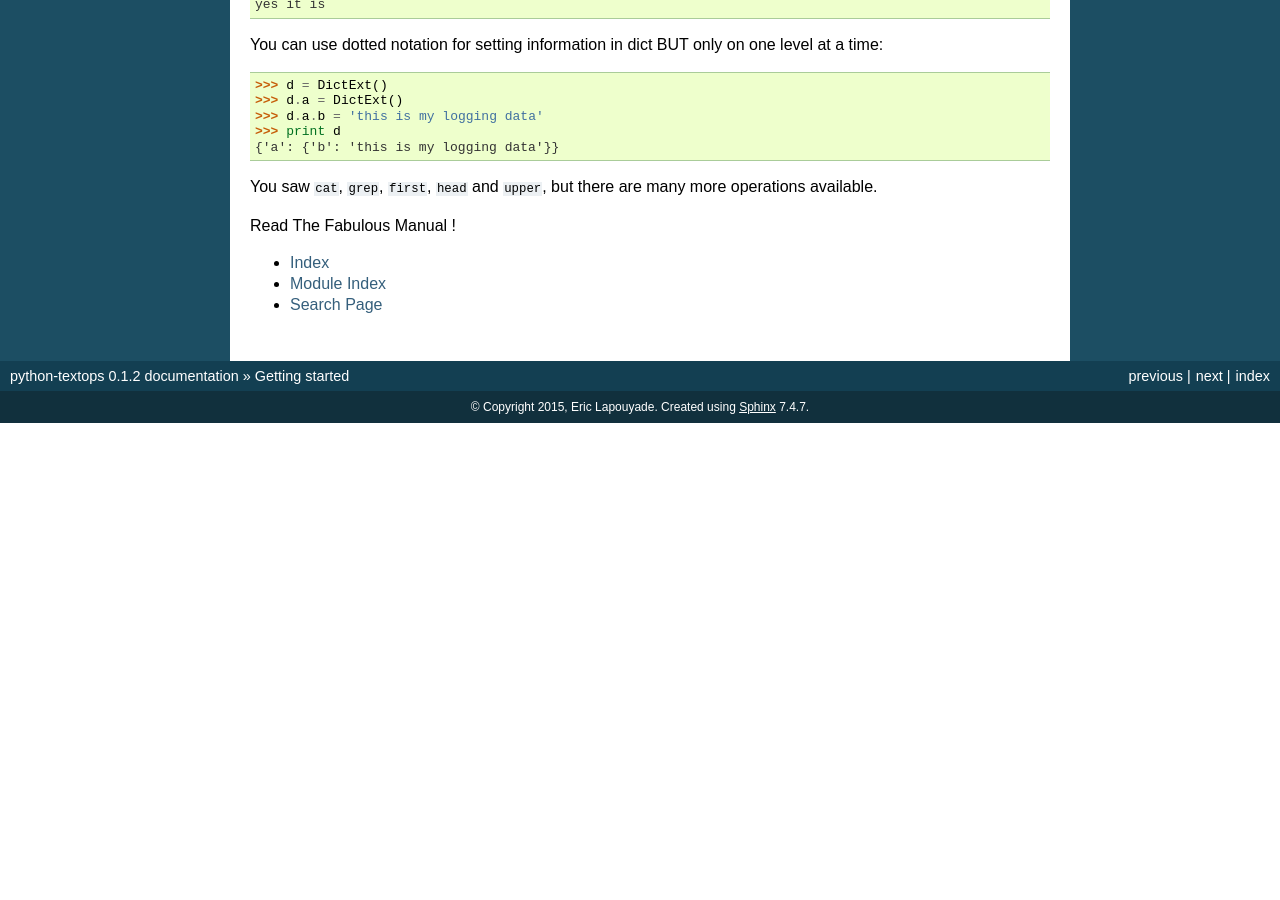
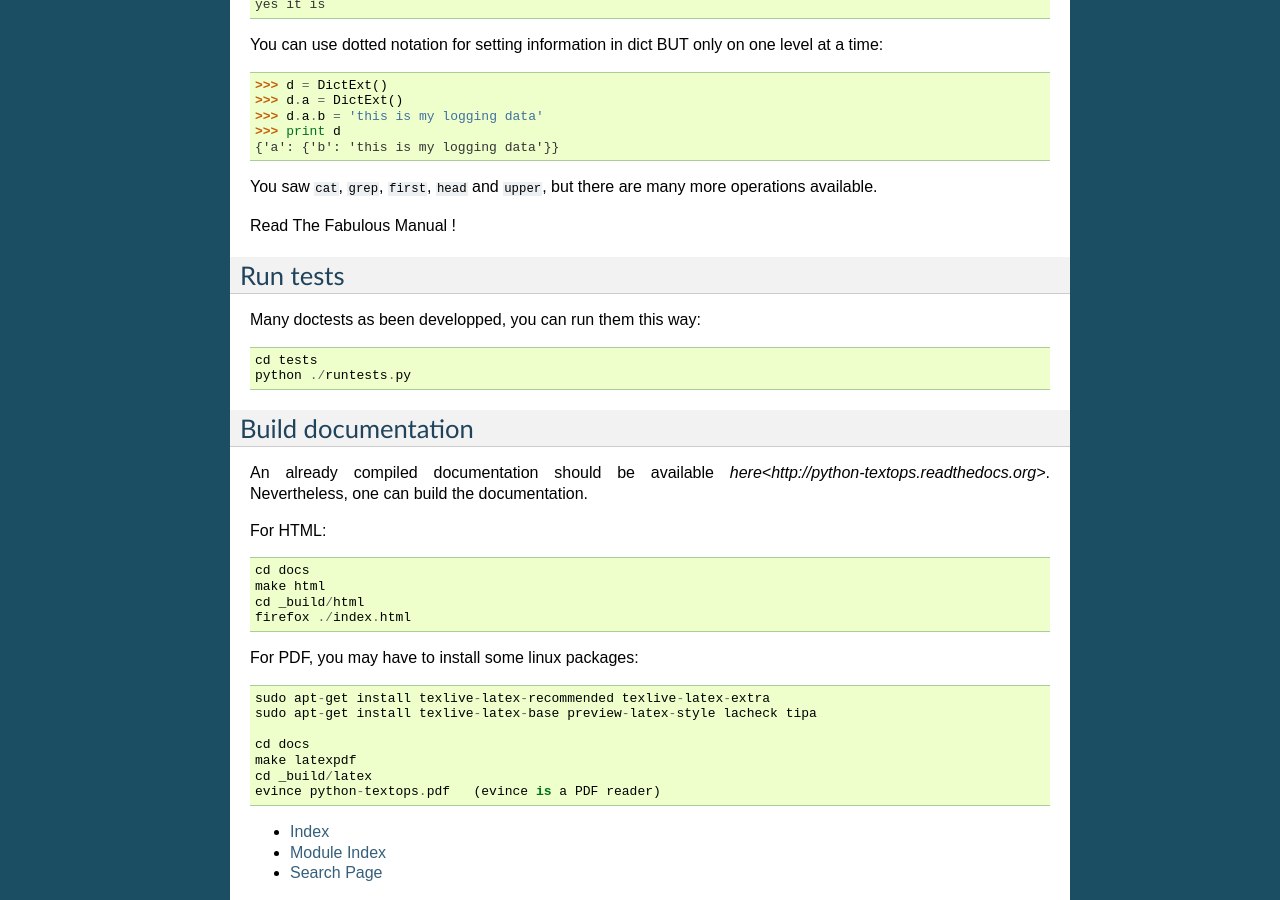
Before and after one commit to elapouya/python-textops3, a Sphinx documentation site: the page built from docs/intro.rst, in a window 1280 px wide and 900 px high, scrolled down 4165 px. Built offline with Sphinx 7.4.7, drawn with Linux system fonts in a browser that asks for light colours; before the commit the page ends 4588 px from its top, so only the background shows below that; some of the changed text lies outside the part shown.

Commit message:
add base.rst

```diff
--- a/docs/index.rst
+++ b/docs/index.rst
@@ -17,6 +17,7 @@ Welcome to python-textops documentation !
    :maxdepth: 1
 
    intro
+   base
    strops
    listops
    wrapops
--- a/docs/intro.rst
+++ b/docs/intro.rst
@@ -249,6 +249,37 @@ You saw ``cat``, ``grep``, ``first``, ``head`` and ``upper``, but there are many
 
 Read The Fabulous Manual !
 
+Run tests
+---------
+
+Many doctests as been developped, you can run them this way::
+
+   cd tests
+   python ./runtests.py
+
+Build documentation
+-------------------
+
+An already compiled documentation should be available `here<http://python-textops.readthedocs.org>`.
+Nevertheless, one can build the documentation.
+
+For HTML::
+
+   cd docs
+   make html
+   cd _build/html
+   firefox ./index.html
+
+For PDF, you may have to install some linux packages::
+
+   sudo apt-get install texlive-latex-recommended texlive-latex-extra
+   sudo apt-get install texlive-latex-base preview-latex-style lacheck tipa
+
+   cd docs
+   make latexpdf
+   cd _build/latex
+   evince python-textops.pdf   (evince is a PDF reader)
+
 * :ref:`genindex`
 * :ref:`modindex`
 * :ref:`search`
```
Also changed, not shown: docs/base.rst (added, +23 -0 lines), 2 other files.
